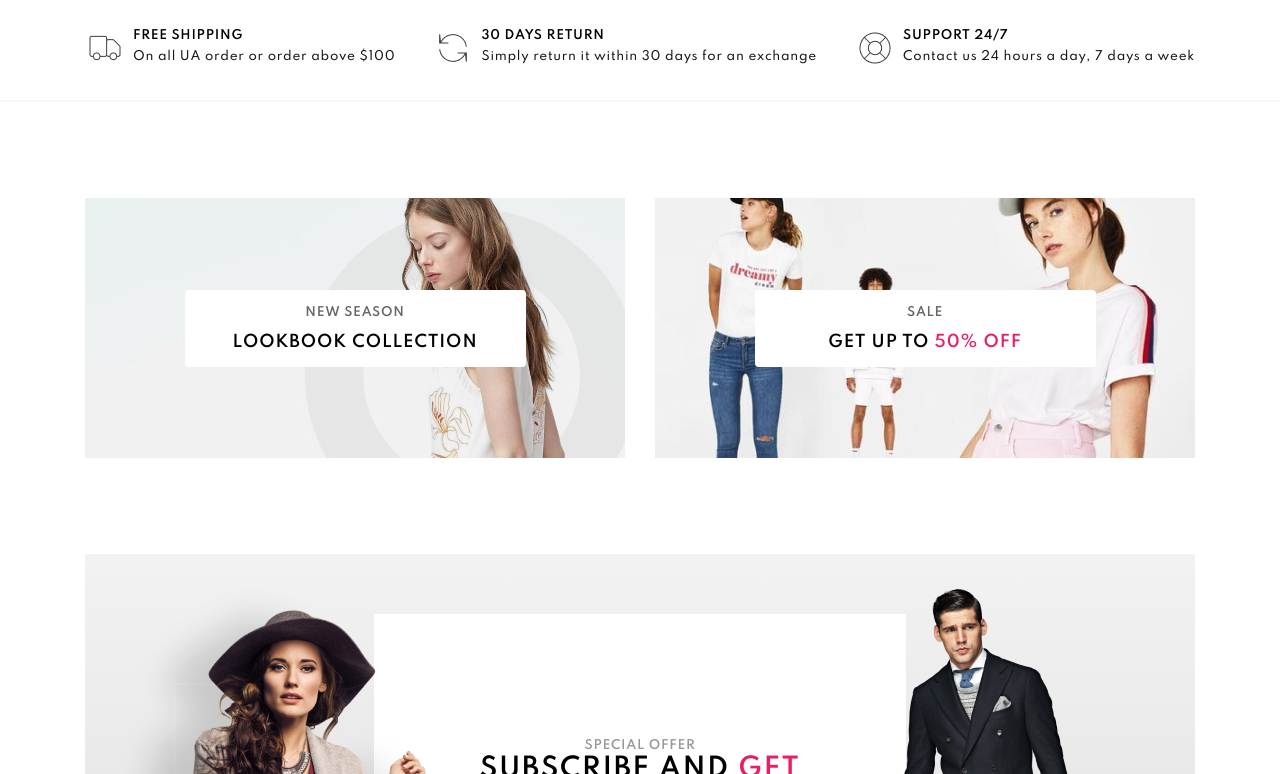
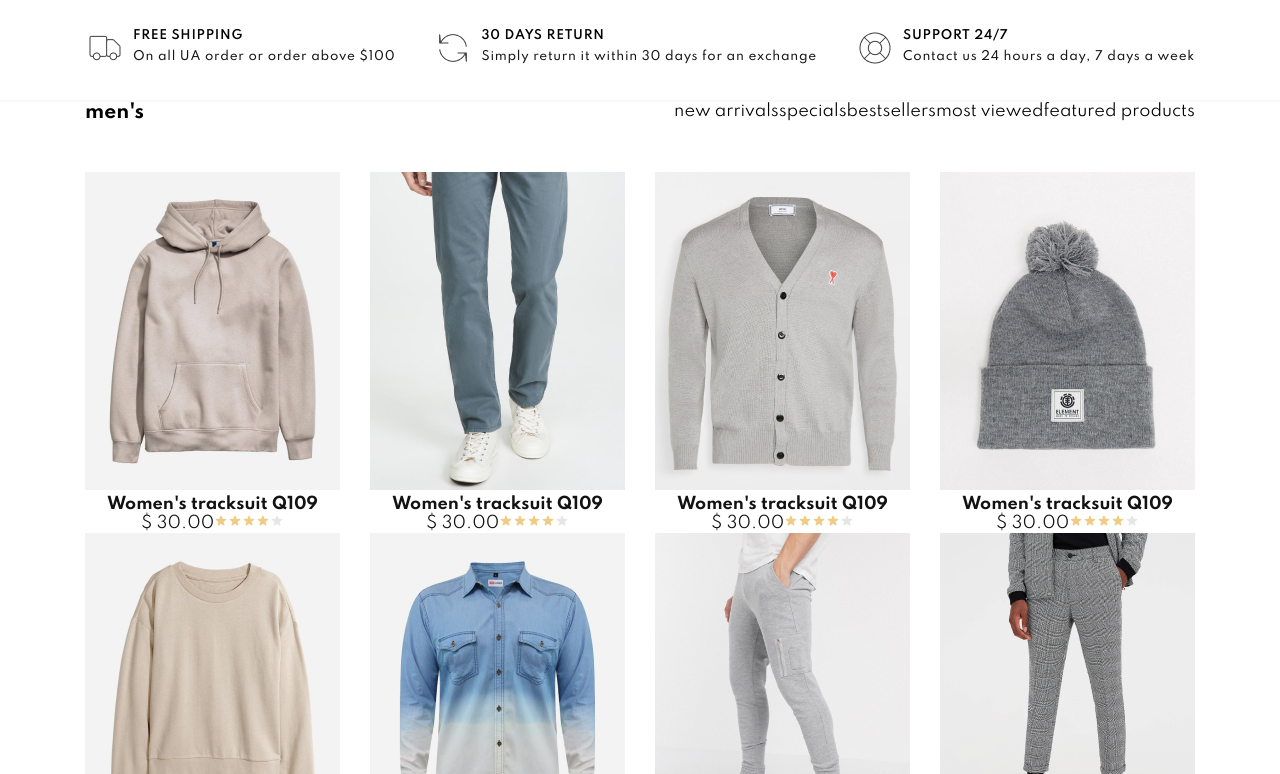
Before and after one commit to svetrima/training-shop, a React (Create React App) app: page / in a window 1280 px wide. Shown: the part 626-1400 px from the top of the page. Built offline with nearby package versions, Linux system fonts and the light colour scheme.

Commit message:
feat:add men.js

```diff
--- a/src/App.js
+++ b/src/App.js
@@ -7,6 +7,7 @@ function App() {
     <div className="App" data-test-id="app">
       <Routes>
         <Route index element={<Main />} />
+
       </Routes>
     </div>
   );
--- a/src/Components/List/List.js
+++ b/src/Components/List/List.js
@@ -0,0 +1,24 @@
+import React from 'react';
+import Men from './Men';
+import './List.css';
+import '../../index.css';
+import Filter from './Filter';
+
+function List() {
+    return (
+        <div className='wrapper'>
+            <div className='cards'>
+                <div className='cards_content layouts-2-columns'>
+                    <h3 className='cards_title'>men's</h3>
+                    <Filter />
+                </div></div>
+            <Men />
+            <div className='cards_btn'>
+                <button className='cards_btn__full'><span>see all</span></button>
+            </div>
+
+        </div>
+    );
+}
+
+export default List;
--- a/src/Components/List/Men.js
+++ b/src/Components/List/Men.js
@@ -0,0 +1,26 @@
+import React from 'react';
+import { men } from './CatalogMen';
+import { Link } from 'react-router-dom';
+
+function Men() {
+    return (
+        <div className="layouts-4-columns cards_men">
+            {men.map(element => {
+                return <Link to={`/${element.category}/${element.id}`} className='cards-item' data-test-id={`clothes-card-${element.category}`}><div className='card'>
+                    <img key={element.img} src={element.img} alt={element.title} />
+                    <div className='card_content'>
+                        <h4 className='card_item__title'>{element.title}</h4>
+                        <div className='card_item__description'>
+                            <span className='card_item__price'>{element.price}</span>
+                            <img key={element.rating} src={element.rating} alt='rating' /></div>
+                    </div>
+                </div>
+                </Link>
+            })}
+        </div>
+
+    );
+
+}
+
+export default Men
--- a/src/pages/Main.js
+++ b/src/pages/Main.js
@@ -6,13 +6,14 @@ import News from '../Components/News/News';
 import Special from '../Components/Special/Special';
 import Blog from '../Components/Blog/Blog';
 import Footer from '../Components/Footer/Footer';
+import List from '../Components/List/List';
 
 function Main() {
   return (
     <div>
       <Navbar />
       <Header />
-
+<List />
       <News />
       <Special />
       <Blog />
```
